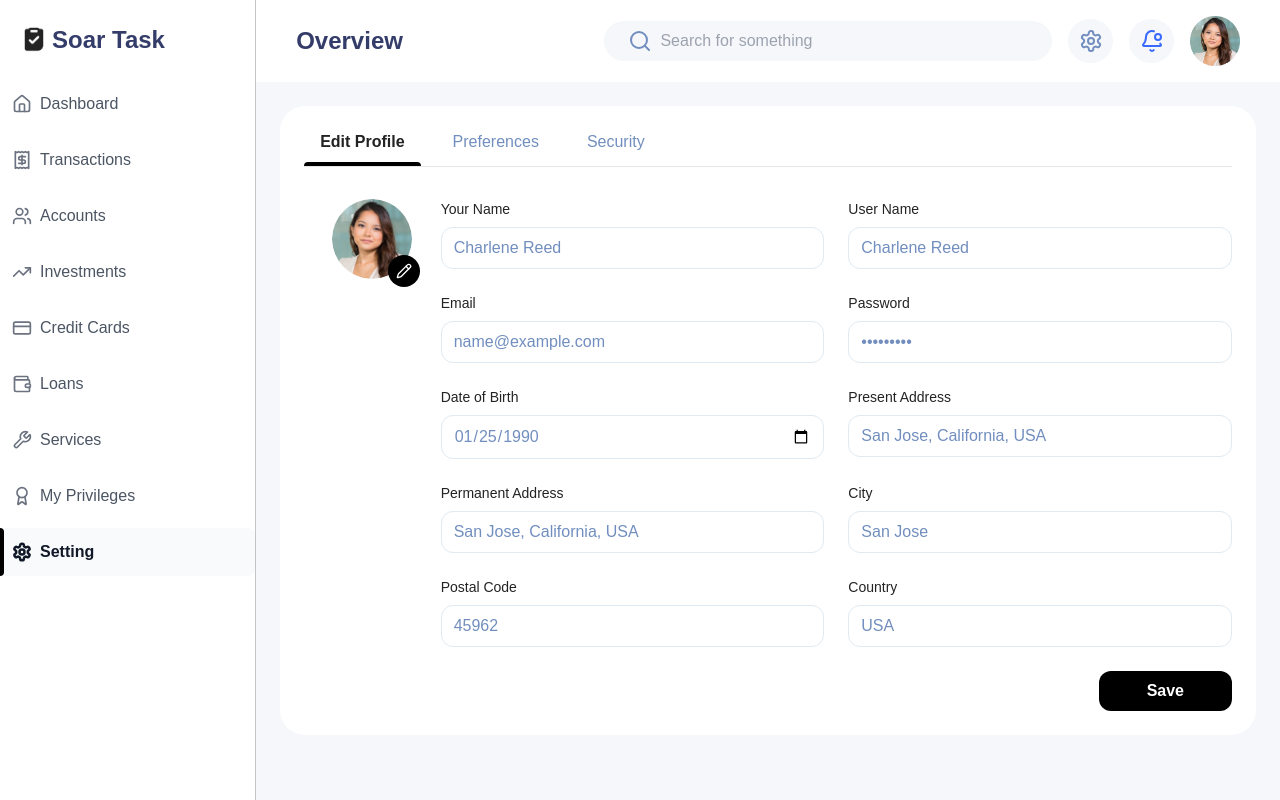
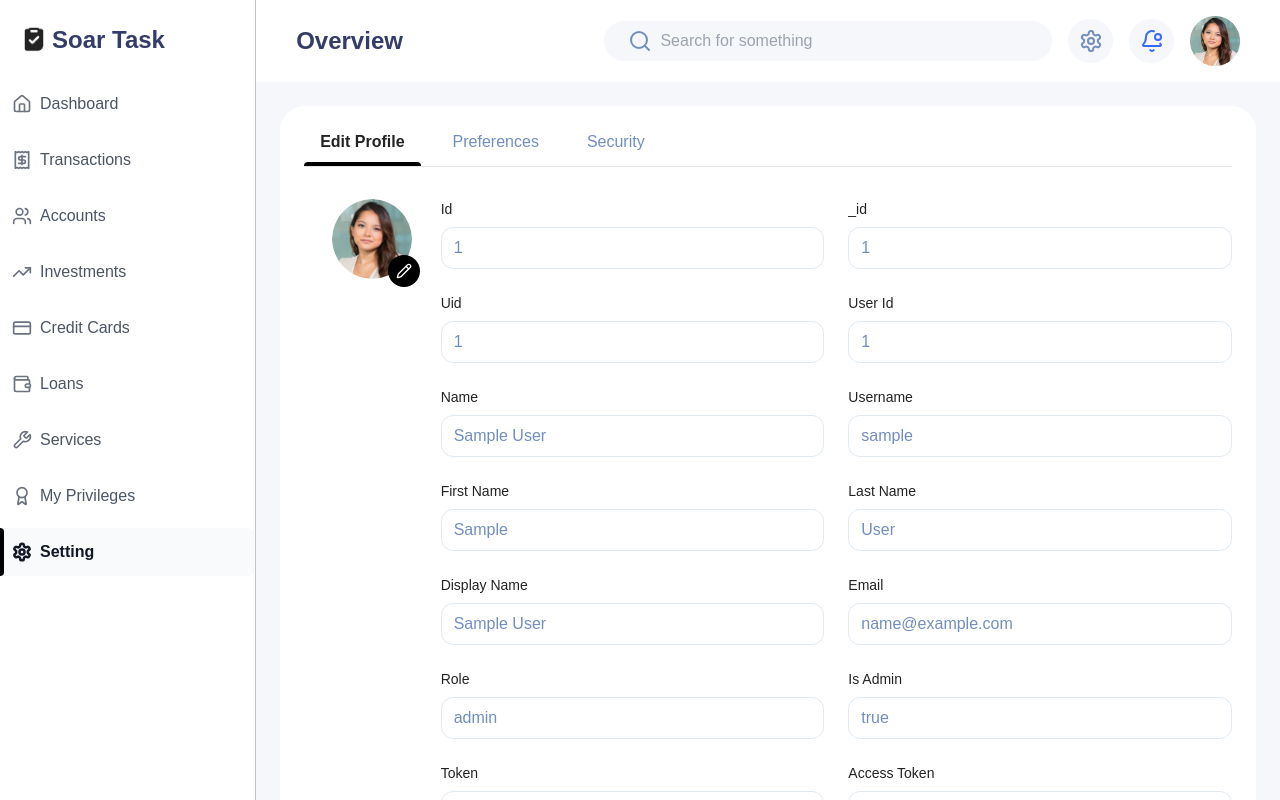
Before and after one commit to atiladefreitas/soar-assessment, a Next.js app: page /settings in a window 1280 px wide. Built offline with nearby package versions, Linux system fonts and the light colour scheme; sample sign-in values are in the browser's storage.

Commit message:
feat/fix: tailwind colors adjusted, settings page refactored

```diff
--- a/src/app/(dashboard)/settings/page.tsx
+++ b/src/app/(dashboard)/settings/page.tsx
@@ -1,8 +1,6 @@
 "use client";
 import React, { useState, useEffect } from "react";
-
 import type { ChangeEvent, FormEvent, KeyboardEvent } from "react";
-
 import { Pencil } from "lucide-react";
 import Image from "next/image";
 import Swal from "sweetalert2";
@@ -115,23 +113,23 @@
   };
 
   const inputstyle =
-    "w-full rounded-xl border border-[#DFEAF2] px-3 py-2 text-[#718EBF] focus:outline-none focus:ring-2 focus:ring-blue-500 transition-all duration-200 hover:border-gray-400";
+    "w-full rounded-xl border border-card-border px-3 py-2 text-input-icon focus:outline-none focus:ring-2 focus:ring-blue-500 transition-all duration-200 hover:border-gray-400";
 
   return (
     <section className="w-full rounded-[25px] bg-white md:p-6">
       <div className="flex w-full gap-4 border-b">
         <span className="flex flex-col gap-2">
-          <p className="mx-4 font-semibold text-[#232323]">Edit Profile</p>
+          <p className="mx-4 font-semibold text-text-primary">Edit Profile</p>
           <div className="h-1 w-full rounded-t-xl bg-black" />
         </span>
 
         <span className="flex cursor-pointer flex-col gap-2 transition-opacity hover:opacity-80">
-          <p className="mx-4 text-[#718EBF]">Preferences</p>
+          <p className="mx-4 text-text-secondary">Preferences</p>
           <div className="h-1 w-full rounded-t-xl bg-transparent" />
         </span>
 
         <span className="flex cursor-pointer flex-col gap-2 transition-opacity hover:opacity-80">
-          <p className="mx-4 text-[#718EBF]">Security</p>
+          <p className="mx-4 text-text-secondary">Security</p>
           <div className="h-1 w-full rounded-t-xl bg-transparent" />
         </span>
       </div>
@@ -158,191 +156,42 @@
 
         <form onSubmit={handleSubmit} className="mt-8 w-full space-y-6">
           <div className="grid grid-cols-1 gap-6 md:grid-cols-2">
-            <div className="space-y-2">
+            {Object.entries(formData).map(([key, value]) => (
+              <div key={key} className="space-y-2">
                 <label
-                htmlFor="yourName"
-                className="block text-sm font-medium text-[#232323]"
+                  htmlFor={key}
+                  className="block text-sm font-medium text-text-primary"
                 >
-                Your Name
+                  {key
+                    .replace(/([A-Z])/g, " $1")
+                    .replace(/^./, (str) => str.toUpperCase())}
                 </label>
                 <input
-                type="text"
-                id="yourName"
-                name="yourName"
-                value={formData.yourName}
+                  type={
+                    key === "email"
+                      ? "email"
+                      : key === "password"
+                        ? "password"
+                        : key === "dateOfBirth"
+                          ? "date"
+                          : "text"
+                  }
+                  id={key}
+                  name={key}
+                  value={value}
                   onChange={handleChange}
-                placeholder="Enter your name"
+                  placeholder={`Enter ${key.toLowerCase().replace(/([A-Z])/g, " $1")}`}
                   className={inputstyle}
                 />
               </div>
-
-            <div className="space-y-2">
-              <label
-                htmlFor="userName"
-                className="block text-sm font-medium text-[#232323]"
-              >
-                User Name
-              </label>
-              <input
-                type="text"
-                id="userName"
-                name="userName"
-                value={formData.userName}
-                onChange={handleChange}
-                placeholder="Enter username"
-                className={inputstyle}
-              />
-            </div>
-
-            <div className="space-y-2">
-              <label
-                htmlFor="email"
-                className="block text-sm font-medium text-[#232323]"
-              >
-                Email
-              </label>
-              <input
-                type="email"
-                id="email"
-                name="email"
-                value={formData.email}
-                onChange={handleChange}
-                placeholder="Enter email"
-                className={inputstyle}
-              />
-            </div>
-
-            <div className="space-y-2">
-              <label
-                htmlFor="password"
-                className="block text-sm font-medium text-[#232323]"
-              >
-                Password
-              </label>
-              <input
-                type="password"
-                id="password"
-                name="password"
-                value={formData.password}
-                onChange={handleChange}
-                placeholder="Enter password"
-                className={inputstyle}
-              />
-            </div>
-
-            <div className="space-y-2">
-              <label
-                htmlFor="dateOfBirth"
-                className="block text-sm font-medium text-[#232323]"
-              >
-                Date of Birth
-              </label>
-              <input
-                type="date"
-                id="dateOfBirth"
-                name="dateOfBirth"
-                value={formData.dateOfBirth}
-                onChange={handleChange}
-                className={inputstyle}
-              />
-            </div>
-
-            <div className="space-y-2">
-              <label
-                htmlFor="presentAddress"
-                className="block text-sm font-medium text-[#232323]"
-              >
-                Present Address
-              </label>
-              <input
-                type="text"
-                id="presentAddress"
-                name="presentAddress"
-                value={formData.presentAddress}
-                onChange={handleChange}
-                placeholder="Enter present address"
-                className={inputstyle}
-              />
-            </div>
-
-            <div className="space-y-2">
-              <label
-                htmlFor="permanentAddress"
-                className="block text-sm font-medium text-[#232323]"
-              >
-                Permanent Address
-              </label>
-              <input
-                type="text"
-                id="permanentAddress"
-                name="permanentAddress"
-                value={formData.permanentAddress}
-                onChange={handleChange}
-                placeholder="Enter permanent address"
-                className={inputstyle}
-              />
-            </div>
-
-            <div className="space-y-2">
-              <label
-                htmlFor="city"
-                className="block text-sm font-medium text-[#232323]"
-              >
-                City
-              </label>
-              <input
-                type="text"
-                id="city"
-                name="city"
-                value={formData.city}
-                onChange={handleChange}
-                placeholder="Enter city"
-                className={inputstyle}
-              />
-            </div>
-
-            <div className="space-y-2">
-              <label
-                htmlFor="postalCode"
-                className="block text-sm font-medium text-[#232323]"
-              >
-                Postal Code
-              </label>
-              <input
-                type="text"
-                id="postalCode"
-                name="postalCode"
-                value={formData.postalCode}
-                onChange={handleChange}
-                placeholder="Enter postal code"
-                className={inputstyle}
-              />
-            </div>
-
-            <div className="space-y-2">
-              <label
-                htmlFor="country"
-                className="block text-sm font-medium text-[#232323]"
-              >
-                Country
-              </label>
-              <input
-                type="text"
-                id="country"
-                name="country"
-                value={formData.country}
-                onChange={handleChange}
-                placeholder="Enter country"
-                className={inputstyle}
-              />
-            </div>
+            ))}
           </div>
 
           <div className="flex w-full items-end justify-end">
             <button
               type="submit"
               disabled={isSubmitting}
-              className={`transform rounded-xl bg-black px-12 py-2 font-semibold text-white transition-all duration-200 hover:bg-gray-800 active:scale-95 disabled:cursor-not-allowed disabled:opacity-70 ${isSubmitting ? "animate-pulse" : ""} `}
+              className={`transform rounded-xl bg-black px-12 py-2 font-semibold text-white transition-all duration-200 hover:bg-gray-800 active:scale-95 disabled:cursor-not-allowed disabled:opacity-70 ${isSubmitting ? "animate-pulse" : ""}`}
             >
               {isSubmitting ? "Saving..." : "Save"}
             </button>
--- a/src/components/ui/Aside.tsx
+++ b/src/components/ui/Aside.tsx
@@ -24,7 +24,7 @@
         }`}
       >
         <div className="flex items-center justify-between p-4 md:p-6">
-          <h1 className="flex items-center gap-2 text-2xl font-bold text-[#343C6A]">
+          <h1 className="flex items-center gap-2 text-2xl font-bold text-main">
             <Image
               width={20}
               height={20}
--- a/src/components/ui/MobileCardsSection.tsx
+++ b/src/components/ui/MobileCardsSection.tsx
@@ -7,7 +7,7 @@
   return (
     <div className="block md:hidden">
       <div className="mb-4 flex items-center justify-between">
-        <h1 className="text-2xl font-bold text-[#343C6A]">My Cards</h1>
+        <h1 className="text-2xl font-bold text-main">My Cards</h1>
         <span className="text-xl font-bold text-gray-800">See all</span>
       </div>
 
--- a/tailwind.config.ts
+++ b/tailwind.config.ts
@@ -11,6 +11,23 @@
       colors: {
         background: "var(--background)",
         foreground: "var(--foreground)",
+        main: "#343C6A",
+        card: {
+          "dark-from": "#5B5A6F",
+          "dark-to": "#000000",
+          "light-text": "#718EBF",
+          border: "#DFEAF2",
+        },
+        input: {
+          bg: "#F5F7FA",
+          text: "#8BA3CB",
+          icon: "#718EBF",
+        },
+        text: {
+          primary: "#232323",
+          secondary: "#718EBF",
+        },
+        accent: "#396AFF",
       },
       keyframes: {
         "fade-in": {
```
Also changed, not shown: src/app/(dashboard)/dashboard/page.tsx (+7 -13 lines), src/app/(dashboard)/layout.tsx (+14 -21 lines), src/components/CreditCard.tsx (+11 -10 lines). Lines whose indentation alone changed are shown as unchanged.
